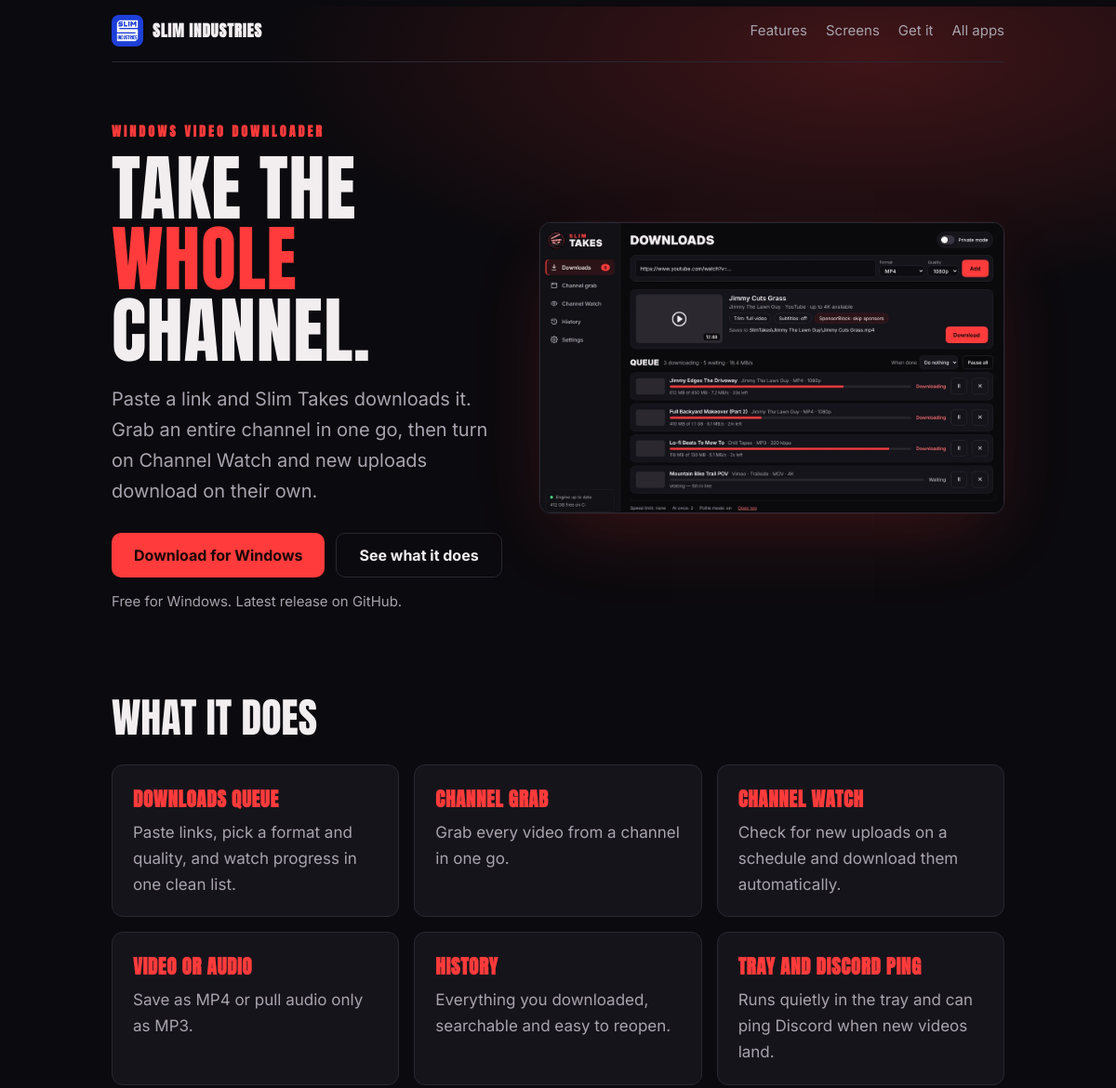
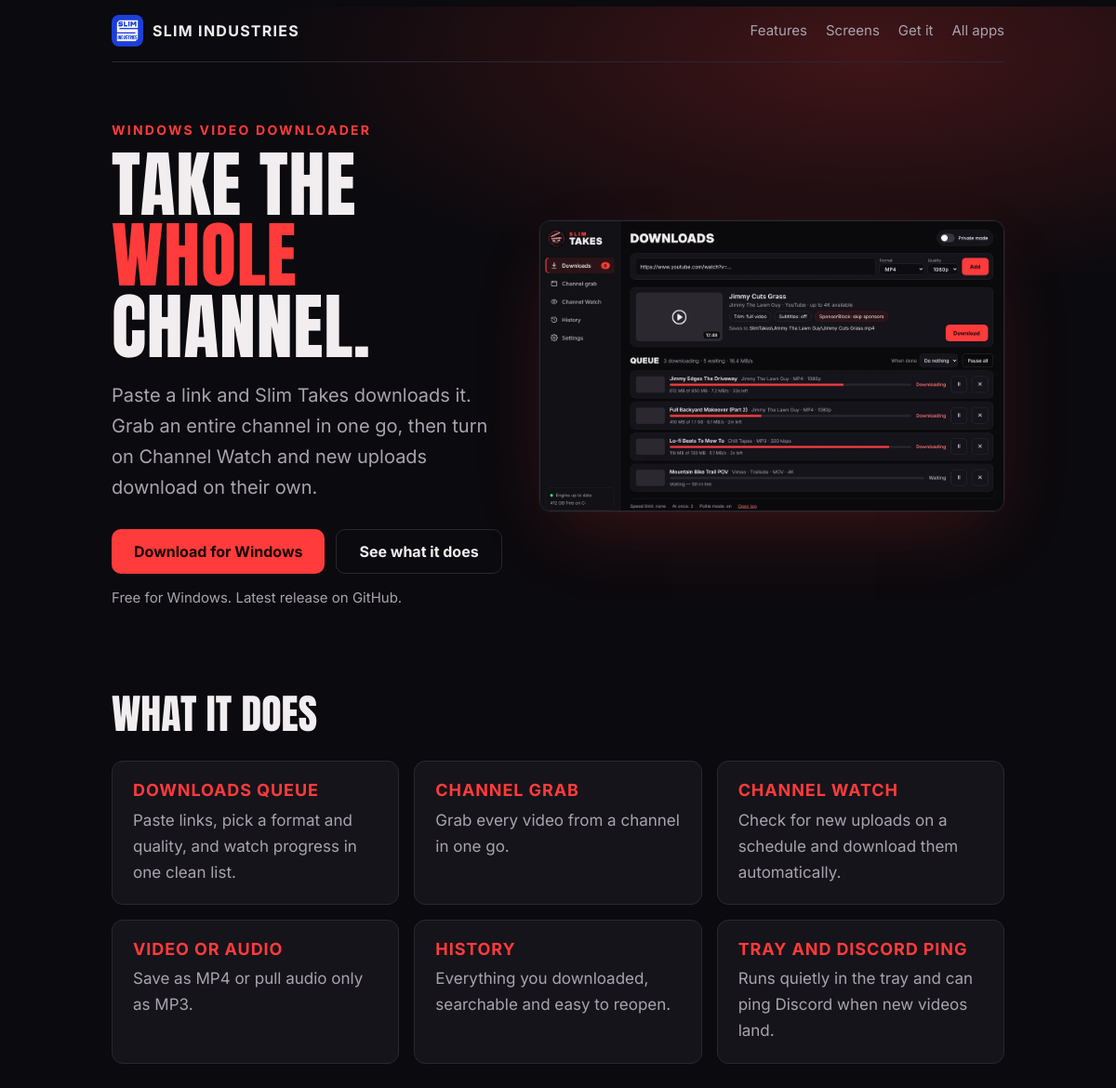
Before and after one commit to SlimIndustries/slim-takes, an Electron app: page index.html in a window 1200 px wide. Shown: the top 1170 px of the page at 93% size. Drawn offline with Linux system fonts and the light colour scheme.

Commit message:
Add files via upload

```diff
--- a/index.html
+++ b/index.html
@@ -15,12 +15,12 @@ html,body{overflow-x:hidden}body{margin:0;background:var(--bg);color:var(--text)
 a{color:var(--acc);text-underline-offset:3px}a:focus-visible,.btn:focus-visible{outline:2px solid var(--acc);outline-offset:3px}
 .wrap{max-width:960px;margin:0 auto}
 .top{display:flex;align-items:center;gap:14px;padding:16px 0;border-bottom:1px solid var(--line)}
-.brand{display:flex;align-items:center;gap:10px;font:700 17px var(--head);letter-spacing:.05em;text-transform:uppercase;color:var(--text);text-decoration:none;white-space:nowrap}
+.brand{display:flex;align-items:center;gap:10px;font:700 16px var(--body);letter-spacing:.08em;text-transform:uppercase;color:var(--text);text-decoration:none;white-space:nowrap}
 .brand img{width:34px;height:34px;border-radius:8px}
 .top nav{margin-left:auto;display:flex;gap:20px;font-size:15px}.top nav a{color:var(--muted);text-decoration:none}.top nav a:hover{color:var(--text)}
 .hero{display:grid;grid-template-columns:1.05fr 1.25fr;gap:40px;align-items:center;padding:64px 0 40px;position:relative}
 .hero:before{content:"";position:absolute;inset:-60px -30vw auto -30vw;height:520px;background:radial-gradient(55% 70% at 70% 10%,rgba(255,59,59,.22),transparent 70%);z-index:-1}
-.kick{font:600 14px var(--head);letter-spacing:.22em;text-transform:uppercase;color:var(--acc);margin:0 0 12px}
+.kick{font:700 14px var(--body);letter-spacing:.16em;text-transform:uppercase;color:var(--acc);margin:0 0 12px}
 h1{font:400 clamp(46px,8vw,78px)/.98 var(--head);text-transform:uppercase;margin:0;letter-spacing:.01em;text-wrap:balance}
 h1 em{font-style:normal;color:var(--acc)}
 .lead{color:var(--muted);font-size:20px;margin:20px 0 0;max-width:520px}
@@ -35,16 +35,16 @@ section{padding:48px 0}
 h2{font:400 clamp(30px,5vw,44px)/1.05 var(--head);text-transform:uppercase;margin:0 0 28px;text-wrap:balance}
 .feats{display:grid;grid-template-columns:repeat(auto-fit,minmax(260px,1fr));gap:16px}
 .f{background:var(--surface);border:1px solid var(--line);border-radius:12px;padding:20px 22px}
-.f h3{font:700 21px var(--head);text-transform:uppercase;letter-spacing:.03em;margin:0 0 6px;color:var(--acc)}.f p{margin:0;color:var(--muted);font-size:17px}
+.f h3{font:700 18px/1.25 var(--body);text-transform:uppercase;letter-spacing:.05em;margin:0 0 6px;color:var(--acc)}.f p{margin:0;color:var(--muted);font-size:17px}
 .gal{display:grid;grid-template-columns:repeat(auto-fit,minmax(300px,1fr));gap:22px}
 figure{margin:0}figure img{display:block;width:100%;height:auto;border:1px solid var(--line);border-radius:10px}
 figcaption{color:var(--muted);font-size:15px;margin-top:8px}
 .steps{counter-reset:s;list-style:none;padding:0;margin:0;display:grid;gap:12px;max-width:720px}
 .steps li{counter-increment:s;display:flex;gap:16px;align-items:flex-start;background:var(--surface);border:1px solid var(--line);border-radius:12px;padding:16px 20px}
-.steps li:before{content:counter(s);flex:none;width:32px;height:32px;border-radius:99px;background:var(--acc);color:var(--on);font:700 17px var(--head);display:grid;place-items:center}
+.steps li:before{content:counter(s);flex:none;width:32px;height:32px;border-radius:99px;background:var(--acc);color:var(--on);font:700 16px var(--body);display:grid;place-items:center}
 .fine{color:var(--muted);font-size:15px;max-width:720px}
 footer{margin-top:40px;padding:28px 0 48px;border-top:1px solid var(--line);color:var(--muted);font-size:15px;display:flex;gap:24px 64px;justify-content:space-between;flex-wrap:wrap}
-footer .l{display:flex;flex-direction:column;gap:6px}footer .r{margin:0;text-align:right;align-self:flex-end}footer b{font:700 18px var(--head);letter-spacing:.05em;text-transform:uppercase;color:var(--text);margin-bottom:4px}
+footer .l{display:flex;flex-direction:column;gap:6px}footer .r{margin:0;text-align:right;align-self:flex-end}footer b{font:700 17px var(--body);letter-spacing:.08em;text-transform:uppercase;color:var(--text);margin-bottom:4px}
 @media(max-width:820px){.hero{grid-template-columns:1fr;padding-top:40px;gap:28px}}
 @media(max-width:520px){.top nav{gap:12px;font-size:14px}.brand span{display:none}body{font-size:17px}}
 </style></head><body><div class="wrap">
```
